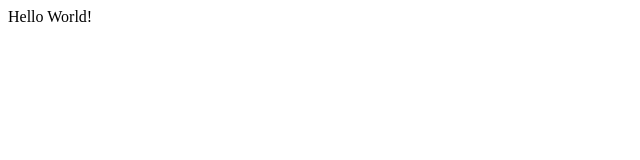
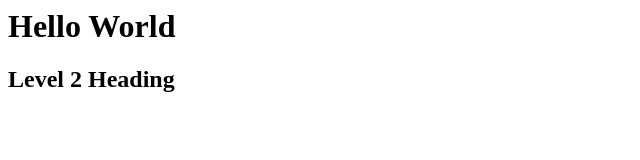
Before and after one commit to alex-stevens1015/alex-stevens1015, a plain HTML site: page index.html in a window 1280 px wide. Shown: the whole page, without its empty margins (0-640 px from the left). Drawn offline with Linux system fonts and the light colour scheme.

Commit message:
Update index.html

```diff
--- a/index.html
+++ b/index.html
@@ -3,6 +3,9 @@
      <title>Hello World!</title>
    </head>
    <body>
-     <p>Hello World!</p>
+       <div>
+          <h1>Hello World</h1>
+            <h2>Level 2 Heading
    </body>
+
 </html>
```
